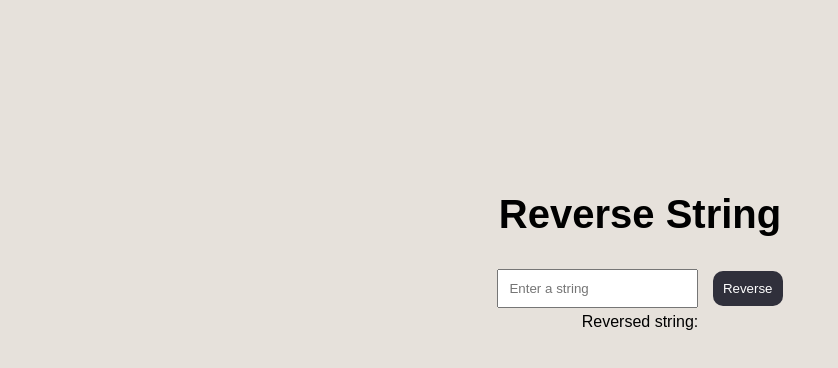
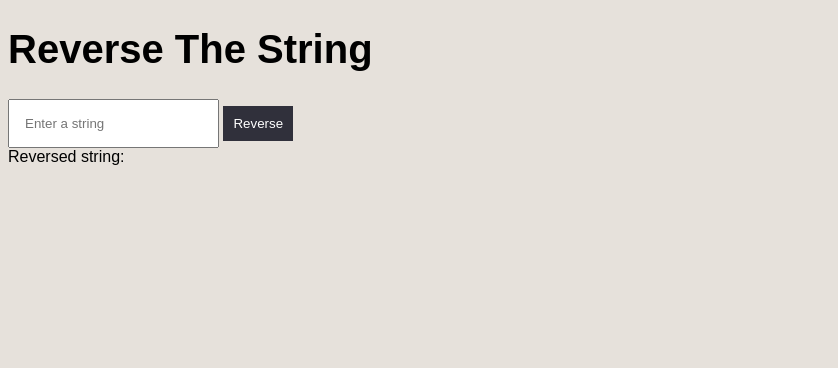
Before and after one commit to prajaktamokashi/jspractice, a plain HTML site: page reversestring.html in a window 1280 px wide. Both pictures are taken after a click on the button "Reverse". Shown: the whole page, without its empty margins (0-838 px from the left). Drawn offline with Linux system fonts and the light colour scheme.

Commit message:
made some changes

```diff
--- a/reversestring.html
+++ b/reversestring.html
@@ -9,44 +9,42 @@
     body {
         background-color: rgb(230, 225, 219);
         font-family: Arial, sans-serif;
-        text-align: center;
-        margin-top: 15%;
       }
       h1{
         font-size: 40px;
       }
-      input[type="text"], button {
-        padding: 10px;
-        margin: 5px;
+      input[type="text"] {
+        padding: 15px;
+
       }
       button {
         background-color: rgb(48, 48, 59);
         border: none;
         color: white;
         cursor: pointer;
-        border-radius: 10px;
+       padding: 10px;
       }
       button:hover {
         background-color: rgb(63, 46, 138);
       }
 </style>
 <body>
-    <h1>Reverse String</h1>
-    <input type="text" id="textInput" placeholder="Enter a string">
-    <button id="reverseBtn">Reverse</button>
+    <h1>Reverse The String</h1>
+    <input type="text" id="text" placeholder="Enter a string">
+    <button id="Btn">Reverse</button>
     <div id="result"></div>
 <script>
     document.addEventListener('DOMContentLoaded', function () {
-        const textInput = document.getElementById('textInput');
-        const reverseBtn = document.getElementById('reverseBtn');
-        const resultDiv = document.getElementById('result');
-        reverseBtn.addEventListener('click', function () {
-          const inputString = textInput.value;
+        const text = document.getElementById('text');
+        const Btn = document.getElementById('Btn');
+        const res = document.getElementById('result');
+        Btn.addEventListener('click', function () {
+          const inputString = text.value;
           let reversedString = '';
           for (let i = inputString.length - 1; i >= 0; i--) {
             reversedString += inputString[i];
           }
-          resultDiv.textContent = 'Reversed string: ' + reversedString;
+          res.textContent = 'Reversed string: ' + reversedString;
         });
       });
 </script>
```
